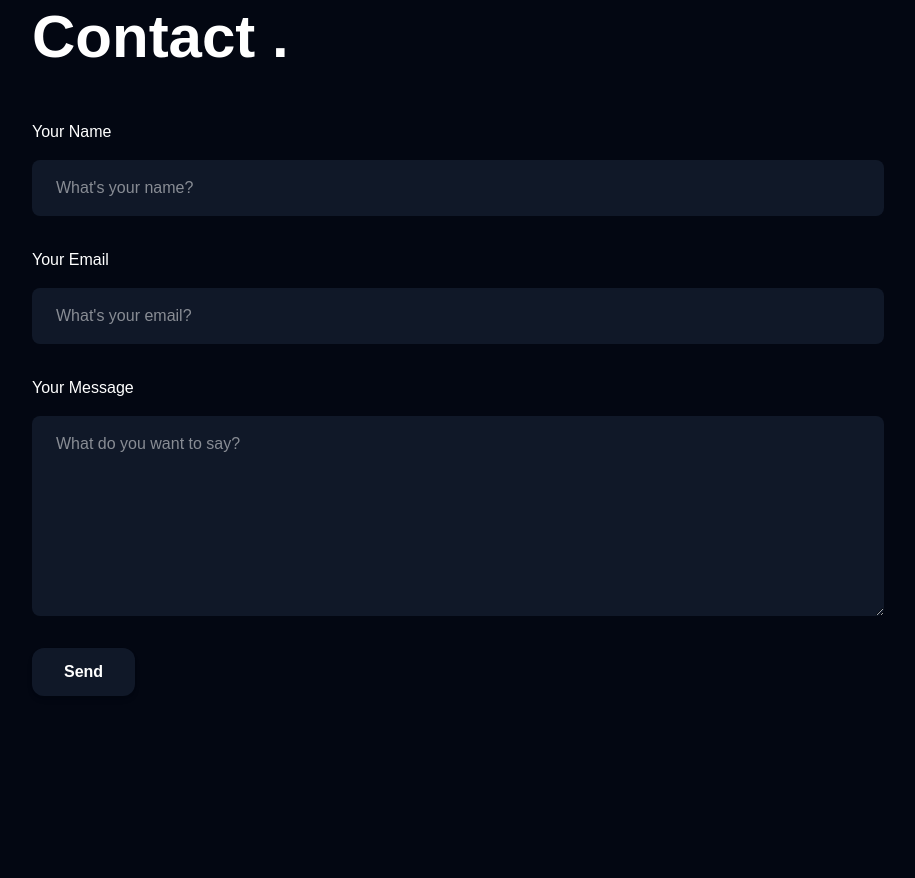
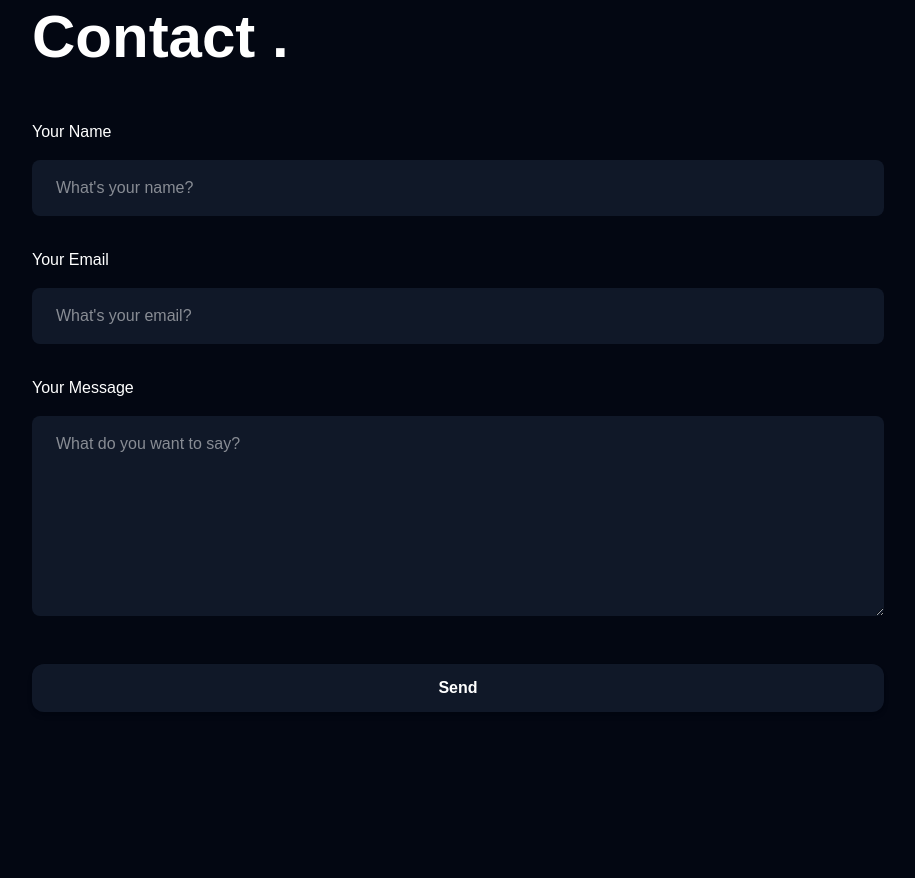
Before and after one commit to Andu2023/portfolio, a React (Vite) app: page / in a window 1280 px wide. Shown: the part 3760-4638 px from the top of the page, without its empty margins (40-955 px from the left). Built offline with nearby package versions, Linux system fonts and the light colour scheme.

Commit message:
update button

```diff
--- a/src/components/Contact.jsx
+++ b/src/components/Contact.jsx
@@ -13,17 +13,58 @@ const Contact = () => {
     message: '',
   });
   const [loading, setLoading] = useState(false);
+  const [errors, setErrors] = useState({
+    name: '',
+    email: '',
+    message: '',
+  });
 
   const handleChange = (e) => {
     const { name, value } = e.target;
     setForm({ ...form, [name]: value });
   };
 
+  const validateEmail = (email) => {
+    const emailRegex = /^[a-zA-Z0-9._%+-]+@[a-zAZ0-9.-]+\.[a-zA-Z]{2,}$/;
+    return emailRegex.test(email);
+  };
+
   const handleSubmit = (e) => {
     e.preventDefault();
     setLoading(true);
+    setErrors({ name: '', email: '', message: '' }); // Clear previous errors
 
-    // Replace these with your EmailJS service details
+    let formIsValid = true;
+    const newErrors = { name: '', email: '', message: '' };
+
+    // Validate Name
+    if (!form.name) {
+      newErrors.name = 'Name is required.';
+      formIsValid = false;
+    }
+
+    // Validate Email
+    if (!form.email) {
+      newErrors.email = 'Email is required.';
+      formIsValid = false;
+    } else if (!validateEmail(form.email)) {
+      newErrors.email = 'Please enter a valid email address.';
+      formIsValid = false;
+    }
+
+    // Validate Message
+    if (!form.message) {
+      newErrors.message = 'Message is required.';
+      formIsValid = false;
+    }
+
+    if (!formIsValid) {
+      setErrors(newErrors);
+      setLoading(false);
+      return;
+    }
+
+    // Send the email using emailjs
     emailjs
       .send(
         'service_re9ll8a',
@@ -54,62 +95,67 @@ const Contact = () => {
   };
 
   return (
-    <div className=" bg-gray-950  xl:mt-12 xl:flex-row flex-col-reverse flex gap-10 overflow-hidden ">
+    <div className="bg-gray-950 xl:mt-12 xl:flex-row flex-col-reverse flex gap-10 overflow-hidden">
       <motion.div
         variants={slideIn('left', 'tween', 0.2, 1)}
-        className='flex-[0.75] bg-black-100 p-8 rounded-2xl'
+        className="flex-[0.75] bg-black-100 p-8 rounded-2xl"
       >
         <h3 className={styles.sectionHeadText}>Contact .</h3>
 
-        <form
-          ref={formRef}
-          onSubmit={handleSubmit}
-          className='mt-12 flex flex-col gap-8'
-        >
-          <label className='flex flex-col'>
-            <span className='text-white font-medium mb-4'>Your Name</span>
+        <form ref={formRef} onSubmit={handleSubmit} className="mt-12 flex flex-col gap-8">
+          {/* Name Field */}
+          <label className="flex flex-col">
+            <span className="text-white font-medium mb-4">Your Name</span>
             <input
-              type='text'
-              name='name'
+              type="text"
+              name="name"
               value={form.name}
               onChange={handleChange}
               placeholder="What's your name?"
-              className='bg-gray-900 py-4 px-6 placeholder:text-secondary text-white rounded-lg outlined-none border-none font-medium'
+              className="bg-gray-900 py-4 px-6 placeholder:text-secondary text-white rounded-lg outlined-none border-none font-medium"
             />
+            {errors.name && <div className="text-red-500 text-sm mt-2">{errors.name}</div>}
           </label>
-          <label className='flex flex-col'>
-            <span className='text-white font-medium mb-4'>Your Email</span>
+
+          {/* Email Field */}
+          <label className="flex flex-col">
+            <span className="text-white font-medium mb-4">Your Email</span>
             <input
-              type='email'
-              name='email'
+              type="email"
+              name="email"
               value={form.email}
               onChange={handleChange}
               placeholder="What's your email?"
-              className='bg-gray-900 py-4 px-6 placeholder:text-secondary text-white rounded-lg outlined-none border-none font-medium'
+              className="bg-gray-900 py-4 px-6 placeholder:text-secondary text-white rounded-lg outlined-none border-none font-medium"
             />
+            {errors.email && <div className="text-red-500 text-sm mt-2">{errors.email}</div>}
           </label>
-          <label className='flex flex-col'>
-            <span className='text-white font-medium mb-4'>Your Message</span>
+
+          {/* Message Field */}
+          <label className="flex flex-col">
+            <span className="text-white font-medium mb-4">Your Message</span>
             <textarea
-              rows='7'
-              name='message'
+              rows="7"
+              name="message"
               value={form.message}
               onChange={handleChange}
-              placeholder='What do you want to say?'
-              className='bg-gray-900 py-4 px-6 placeholder:text-secondary text-white rounded-lg outlined-none border-none font-medium'
+              placeholder="What do you want to say?"
+              className="bg-gray-900 py-4 px-6 placeholder:text-secondary text-white rounded-lg outlined-none border-none font-medium"
             />
+            {errors.message && <div className="text-red-500 text-sm mt-2">{errors.message}</div>}
           </label>
 
+          {/* Submit Button */}
           <button
-            type='submit'
-            className='bg-gray-900 cursor-pointer  py-3 px-8 outline-none w-fit text-white font-bold shadow-md shadow-primary rounded-xl'
-          >
-            {loading ? 'Sending...' : 'Send'}
-          </button>
+  type="submit"
+  className="bg-gray-900 cursor-pointer py-3 px-8 outline-none w-full sm:w-auto text-white font-bold shadow-md shadow-primary rounded-xl mt-4 relative z-10"
+>
+  {loading ? 'Sending...' : 'Send'}
+</button>
         </form>
       </motion.div>
     </div>
   );
 };
 
-export default SectionWrapper(Contact, "contact");
+export default SectionWrapper(Contact, 'contact');
```
